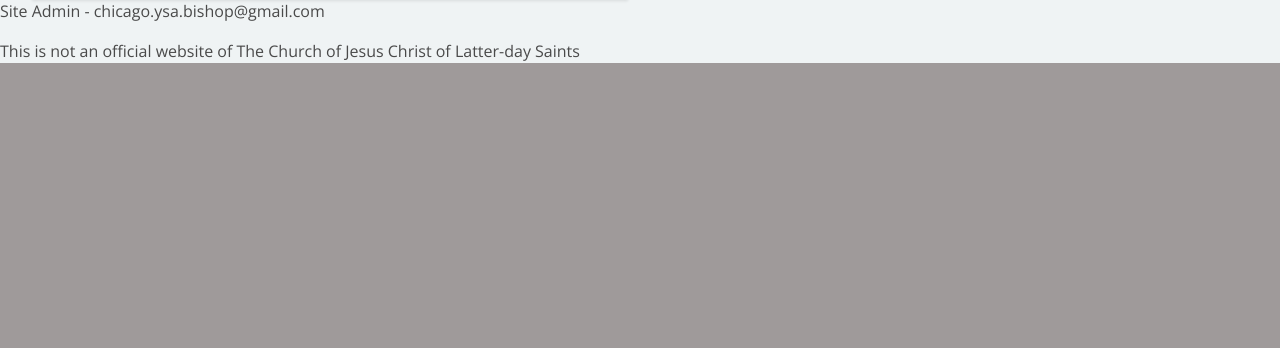
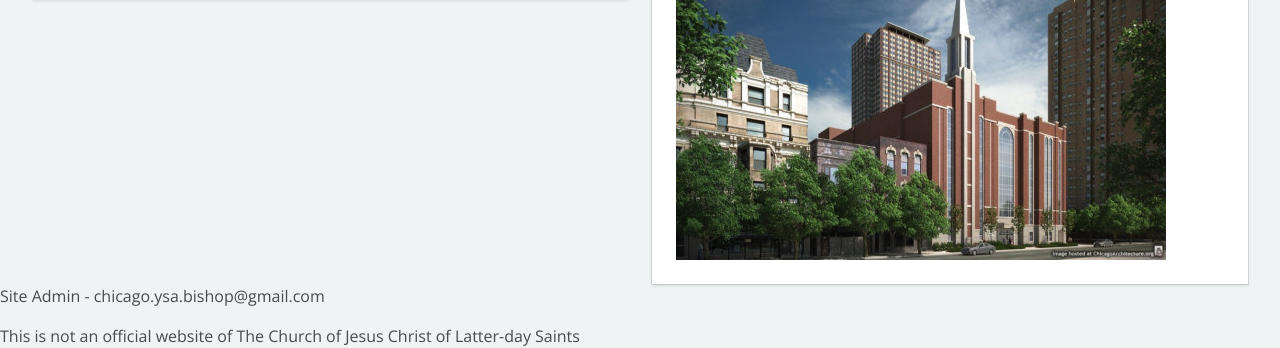
Before and after one commit to davidkunio/ysa, a Flask app: page / in a window 1280 px wide. Shown: the part 1083-1431 px from the top of the page. Before the commit the page ends 1146 px from the top, so only its background shows below. Run offline with Flask 2, Linux system fonts and the light colour scheme.

Commit message:
add image

```diff
--- a/templates/index.html
+++ b/templates/index.html
@@ -80,16 +80,23 @@
                  <p class="subtitle is-6">Accessible from CTA Brown and Red Lines</p>
                 </div>
               </div>
+              <div class="media">
+                  <figure class="image">
+                    <img src="/static/images/IMG_0002.JPG"></img>
+                  <figure>
+              </div>
             </div>
           </div>
         </div>
       </div>
     </div>
   </section>
+  <section>
+
+  </section>
+</body>
 
 
-
-</body>
 <footer>
   <div class="content has-text-centeered">
     <p>Site Admin - chicago.ysa.bishop@gmail.com</p>
```
